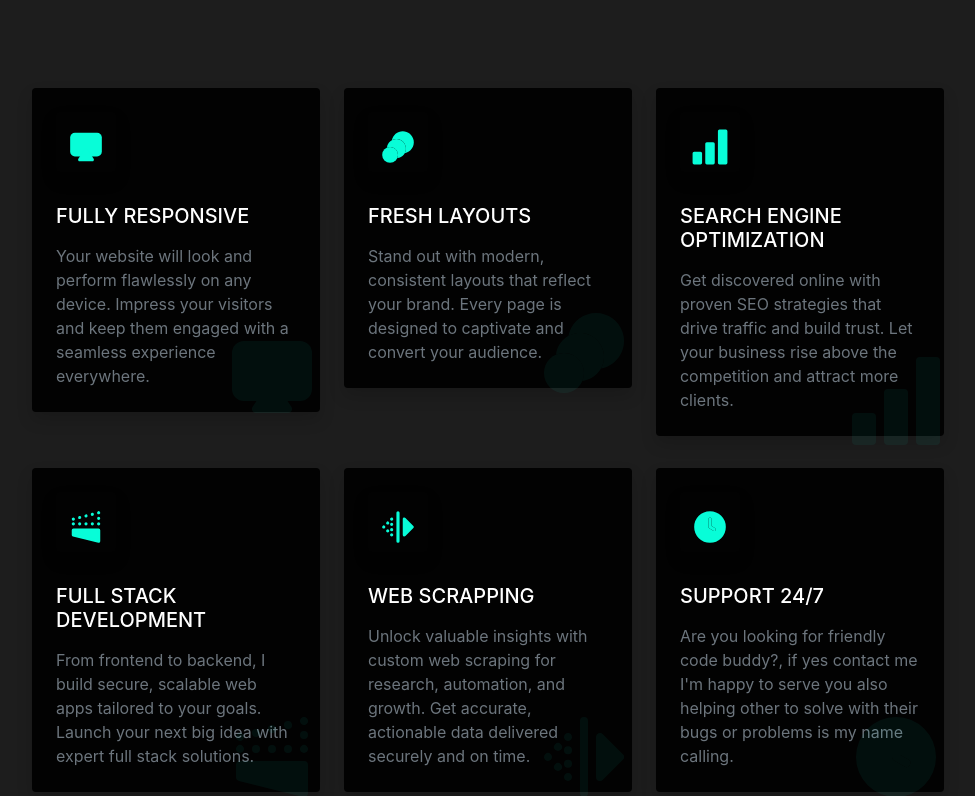
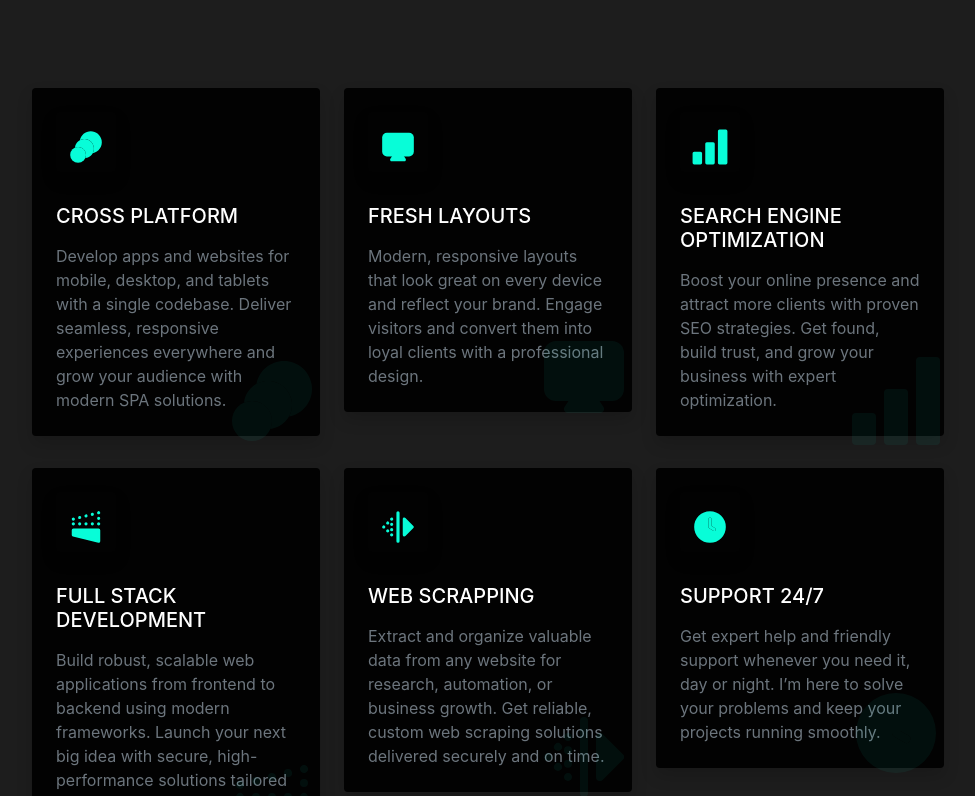
Before and after one commit to casibanryan/Portfolio, a React (Create React App) app: page / in a window 1280 px wide. Shown: the part 940-1736 px from the top of the page, without its empty margins (288-1263 px from the left). Built offline with nearby package versions, Linux system fonts and the light colour scheme; some icons are missing; a web font is replaced by a local one.

Commit message:
updated services

```diff
--- a/src/include/Services.js
+++ b/src/include/Services.js
@@ -9,10 +9,10 @@ import SupportIcon from './icons/SupportIcon'
 const Services = () => {
   const serviceList = [
     {
-      title: 'Fully Responsive',
+      title: 'Cross Platform',
       description:
-        'Your website will look and perform flawlessly on any device. Impress your visitors and keep them engaged with a seamless experience everywhere.',
-      icon: <ResponsiveIcon />,
+        'Develop apps and websites for mobile, desktop, and tablets with a single codebase. Deliver seamless, responsive experiences everywhere and grow your audience with modern SPA solutions.',
+      icon: <FreshLayout />,
       iconClass: 'header-uim-svg',
       parentIconClass: 'icon text-center text-primary h1 shadow rounded bg-services',
       backgroundIconClass: 'uim-svg'
@@ -20,8 +20,8 @@ const Services = () => {
     {
       title: 'Fresh Layouts',
       description:
-        'Stand out with modern, consistent layouts that reflect your brand. Every page is designed to captivate and convert your audience.',
-      icon: <FreshLayout />,
+        'Modern, responsive layouts that look great on every device and reflect your brand. Engage visitors and convert them into loyal clients with a professional design.',
+      icon: <ResponsiveIcon />,
       iconClass: 'header-uim-svg',
       parentIconClass: 'icon text-center text-primary h1 shadow rounded bg-services',
       backgroundIconClass: 'uim-svg'
@@ -29,7 +29,7 @@ const Services = () => {
     {
       title: 'Search Engine Optimization',
       description:
-        'Get discovered online with proven SEO strategies that drive traffic and build trust. Let your business rise above the competition and attract more clients.',
+        'Boost your online presence and attract more clients with proven SEO strategies. Get found, build trust, and grow your business with expert optimization.',
       icon: <SeoIcon />,
       iconClass: 'header-uim-svg',
       parentIconClass: 'icon text-center text-primary h1 shadow rounded bg-services',
@@ -38,7 +38,7 @@ const Services = () => {
     {
       title: 'Full Stack Development',
       description:
-        'From frontend to backend, I build secure, scalable web apps tailored to your goals. Launch your next big idea with expert full stack solutions.',
+        'Build robust, scalable web applications from frontend to backend using modern frameworks. Launch your next big idea with secure, high-performance solutions tailored to your needs.',
       icon: <WorkFlowIcon />,
       iconClass: 'header-uim-svg',
       parentIconClass: 'icon text-center text-primary h1 shadow rounded bg-services',
@@ -47,7 +47,7 @@ const Services = () => {
     {
       title: 'Web Scrapping',
       description:
-        'Unlock valuable insights with custom web scraping for research, automation, and growth. Get accurate, actionable data delivered securely and on time.',
+        'Extract and organize valuable data from any website for research, automation, or business growth. Get reliable, custom web scraping solutions delivered securely and on time.',
       icon: <ScrapingIcon />,
       iconClass: 'header-uim-svg',
       parentIconClass: 'icon text-center text-primary h1 shadow rounded bg-services',
@@ -56,7 +56,7 @@ const Services = () => {
     {
       title: 'Support 24/7',
       description:
-        "Are you looking for friendly code buddy?, if yes contact me I'm happy to serve you also helping other to solve with their bugs or problems is my name calling.",
+        'Get expert help and friendly support whenever you need it, day or night. I’m here to solve your problems and keep your projects running smoothly.',
       icon: <SupportIcon />,
       iconClass: 'header-uim-svg',
       parentIconClass: 'icon text-center text-primary h1 shadow rounded bg-services',
```
